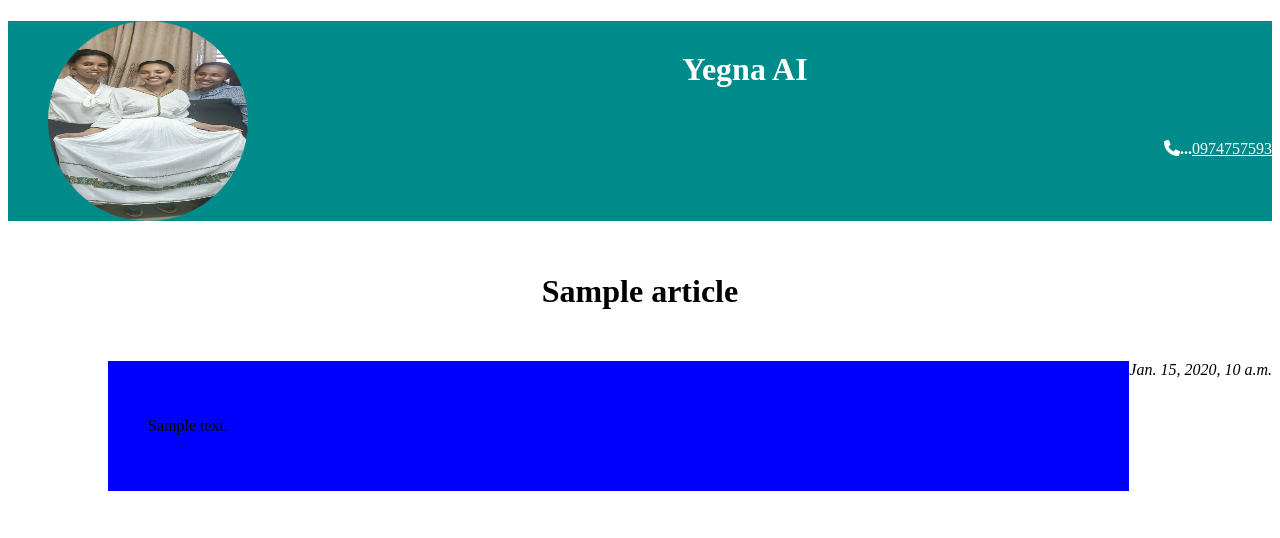
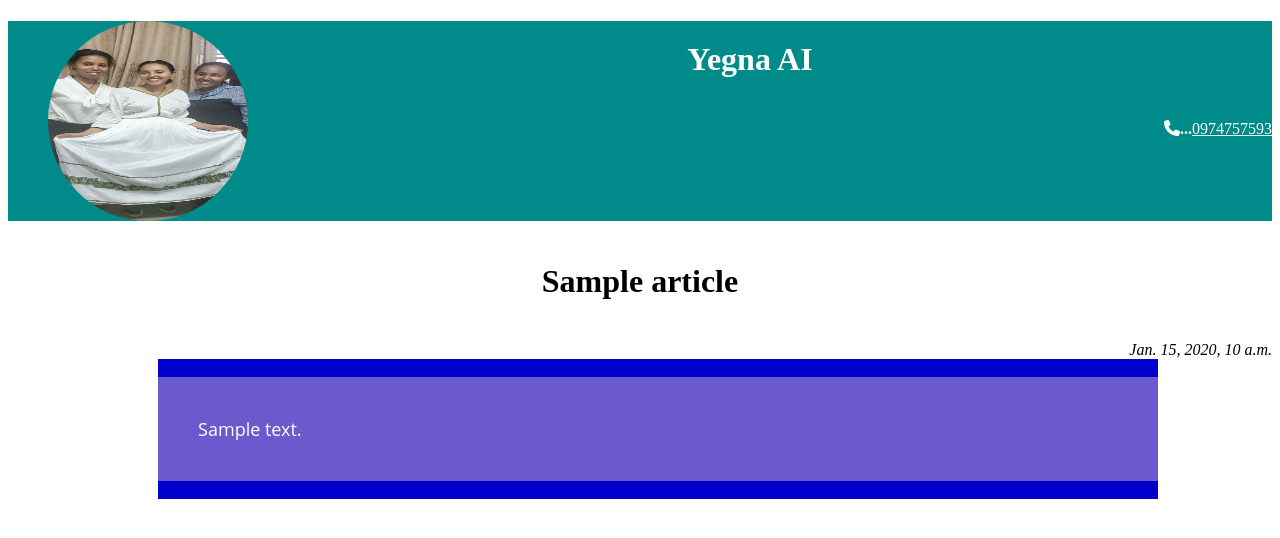
Before and after one commit to solomonamsalu/yegna, a Django app: page /blog/home in a window 1280 px wide. Shown: the top 538 px of the page. Run offline with Django 4.2, Linux system fonts and the light colour scheme; tables that the repository leaves empty hold one stand-in row (values such as "Sample post"); some libraries are stand-ins or nearby versions.

Commit message:
add p break line compatible

```diff
--- a/blog/static/first.css
+++ b/blog/static/first.css
@@ -1,6 +1,6 @@
 h1{
     text-align: center;
-    padding:30px;
+    padding:20px;
 
 
   }
@@ -21,13 +21,27 @@ h1{
       background-color:darkcyan
   }
   .article{
-      margin-left: 100px;
+      margin-left: 150px;
       margin-right: 100px;
+      width: 1000px;
       overflow:auto;
-      background-color: blue;
+      background-color:rgb(0, 0, 205);
+      color: white;
+      opacity:1;
+
   }
   .para{
+    background-color:rgb(106, 90, 205);
+    color:white;
     padding:40px;
+    font-family: Open Sans,sans-serif;
+    font-size:large;
+    opacity:3;
+    word-wrap: break-word;
+    border:none;
+    white-space: pre-wrap;
+    resize: none;
+
   }
   .date{
     float: right;
--- a/blog/templates/blog/article_list.html
+++ b/blog/templates/blog/article_list.html
@@ -2,5 +2,8 @@
 {%for i in articles%}
 <h1>{{i.title}}</h1>
 <i class="date">{{i.created_at}}</i>
-<div class="article"><p class="para">{{i.body}}</p></div>
+<div class="article">
+    <p class="para">{{ i.body|linebreaksbr }}</p>
+
+</div>
 {% endfor%}
```
